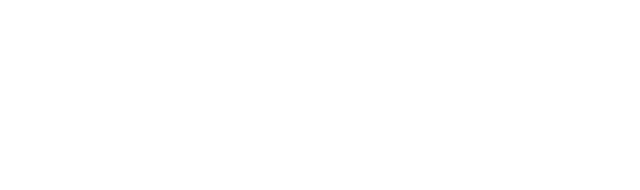
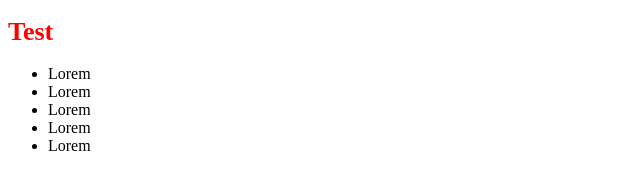
Before and after one commit to sshaparenko/freshcode-html-css-js, a plain HTML site: page css-selectors/index.html in a window 1280 px wide. Shown: the whole page, without its empty margins (0-640 px from the left). Drawn offline with Linux system fonts and the light colour scheme.

Commit message:
Selector Specificity

```diff
--- a/css-selectors/index.html
+++ b/css-selectors/index.html
@@ -8,6 +8,13 @@
   <title>Selectors</title>
 </head>
 <body>
-
+  <h1 class="test" title="Test">Test</h1>
+  <ul>
+    <li class="test">Lorem</li>
+    <li class="test">Lorem</li>
+    <li class="test">Lorem</li>
+    <li class="test">Lorem</li>
+    <li class="test">Lorem</li>
+  </ul>
 </body>
 </html>
--- a/css-selectors/style.css
+++ b/css-selectors/style.css
@@ -0,0 +1,13 @@
+[title] {
+  color: red;
+}
+h1.test {
+  font-weight: bold;
+  font-size: 26px;
+}
+.text-1.text-2{
+  /* Selector Specificity */
+}
+p#some-id.some-class {
+  /* Selector Specificity */
+}
```
